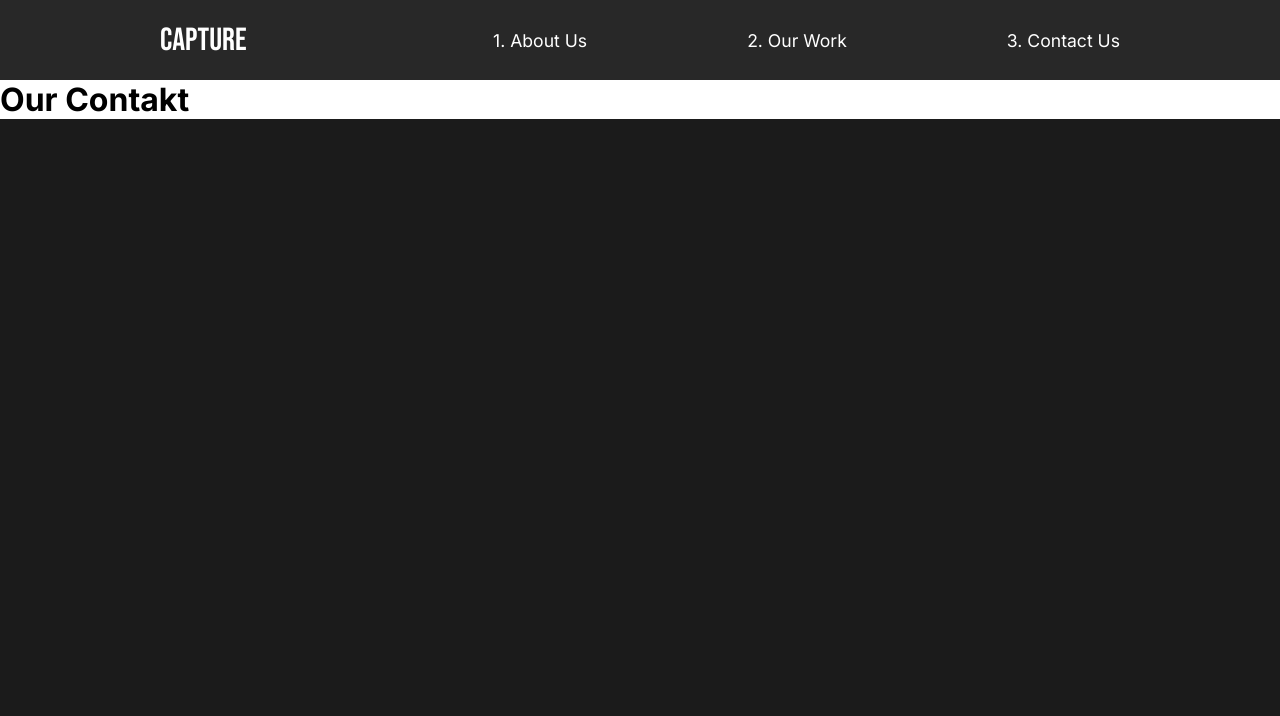
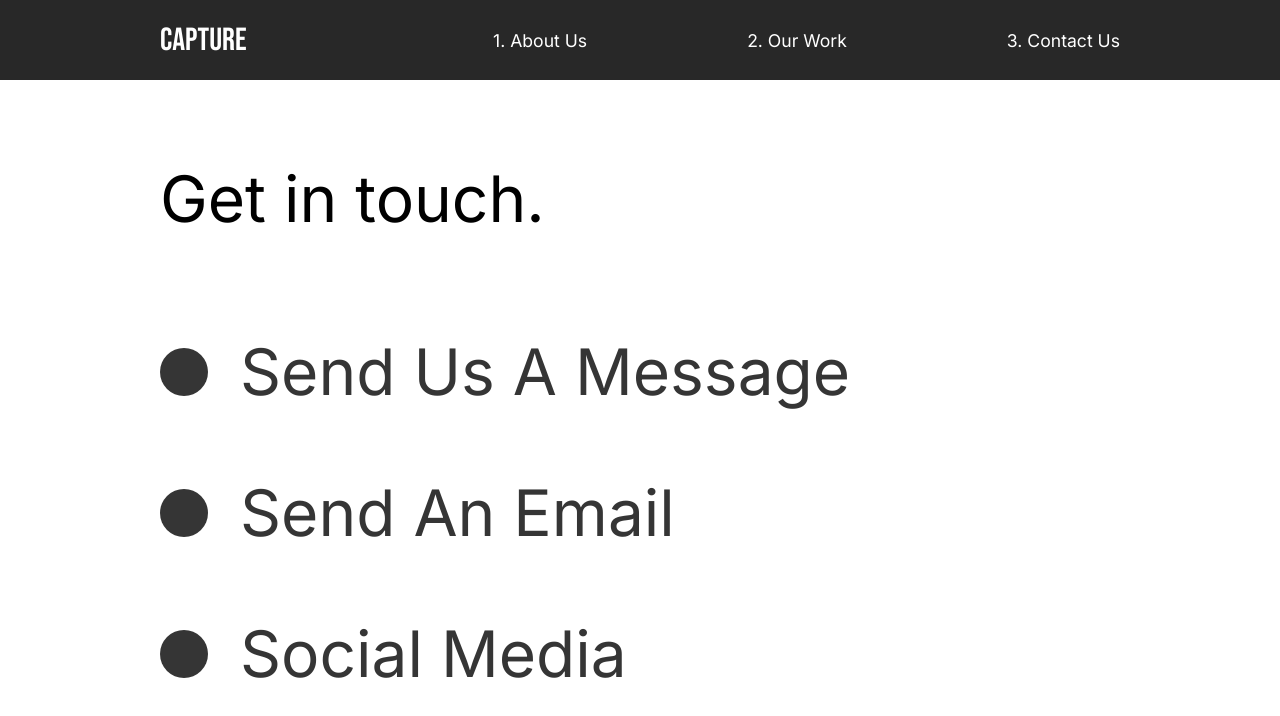
Before and after one commit to Viki-Bo/website-project-react, a React (Create React App) app: page /contact in a window 1280 px wide. Shown: the top 716 px of the page. Built offline with nearby package versions, Linux system fonts and the light colour scheme.

Commit message:
add scroll / contact anim

```diff
--- a/src/animation.js
+++ b/src/animation.js
@@ -36,3 +36,8 @@
     hidden: {opacity: 1},
     show: {opacity: 1, transition: {staggerChildren: 0.15, ease:'easeOut'}},
 };
+
+export const scrollReveal = {
+    hidden: {opacity: 0, scale: 1.2, transition: {duration:0.5},},
+    show: {opacity: 1, scale: 1, transition: {duration: 0.5,},},
+};
--- a/src/components/FaqSection.js
+++ b/src/components/FaqSection.js
@@ -3,11 +3,17 @@
 import {About} from '../styles';
 import Toggle from './Toggle';
 import { AnimateSharedLayout } from 'framer-motion';
+import { useScroll } from './useScroll';
+import { scrollReveal } from '../animation';
 
 const FaqSection = () => {
-
+    const [element, controls] = useScroll();
     return (
-        <Faq>
+        <Faq
+        ref={element}
+        animate={controls}
+        initial="hidden"
+        variants={scrollReveal}>
             <h2>Any Questions? <span>FAQ</span></h2>
             <AnimateSharedLayout>
             <Toggle title="How Do I Start?">
--- a/src/components/ServicesSection.js
+++ b/src/components/ServicesSection.js
@@ -6,10 +6,17 @@
 import home2 from '../img/home2.png';
 import { About, Description, Image } from '../styles';
 import styled from "styled-components";
+import {scrollReveal} from '../animation';
+import { useScroll } from './useScroll';
 
 const ServicesSection = () => {
+    const [element, controls] = useScroll();
     return(
-        <Services>
+        <Services
+        variants={scrollReveal}
+        animate={controls}
+        initial="hidden"
+        ref={element}>
             <Description>
                 <h2>High <span>quality</span> services.</h2>
                 <Cards>
--- a/src/components/Toggle.js
+++ b/src/components/Toggle.js
@@ -2,7 +2,7 @@
 import React, { useState } from 'react';
 
 const Toggle = ({children, title}) => {
-    const [toggle, setToggle] = useState(true);
+    const [toggle, setToggle] = useState(false);
     return <motion.div layout classname="question" onClick={() => setToggle(!toggle)}>
         <motion.h4 layout>{title}</motion.h4>
         {toggle ? children: ""}
--- /dev/null
+++ b/src/components/useScroll.js
@@ -0,0 +1,13 @@
+import { useInView } from 'react-intersection-observer';
+import { useAnimation } from 'framer-motion';
+
+export const useScroll = () => {
+    const controls = useAnimation();
+    const [element, view] = useInView({ threshold: 0.5});
+    if(view){
+        controls.start('show');
+    }else{
+        controls.start('hidden');
+    }
+    return [element, controls];
+}
--- a/src/pages/ContactUs.js
+++ b/src/pages/ContactUs.js
@@ -1,19 +1,79 @@
 import React from 'react';
 import { motion } from 'framer-motion';
-import {pageAnimation} from '../animation';
+import { pageAnimation, titleAnim } from '../animation';
+import styled from 'styled-components';
 
 
 const ContactUs = () => {
     return (
-        <motion.div
+        <ContactStyle
         exit="exit"
         variants={pageAnimation}
         initial="hidden"
         animate="show"
         style={{background: "#fff" }}>
-            <h1>Our Contakt</h1>
-        </motion.div>
+            <Title>
+                <Hide>
+                    <motion.h2
+                    variants={titleAnim}
+                    >Get in touch.</motion.h2>
+                </Hide>
+            </Title>
+            <div>
+                <Hide>
+                <Social
+                variants={titleAnim}>
+                    <Circle />
+                    <h2>Send Us A Message</h2>
+                </Social>
+                </Hide>
+                <Hide>
+                <Social
+                variants={titleAnim}>
+                    <Circle />
+                    <h2>Send An Email</h2>
+                </Social>
+                </Hide>
+                <Hide>
+                <Social
+                variants={titleAnim}>
+                    <Circle />
+                    <h2>Social Media</h2>
+                </Social>
+                </Hide>
+            </div>
+        </ContactStyle>
     );
 };
 
+const ContactStyle = styled(motion.div)`
+    padding: 5rem 10rem;
+    color: #353535;
+    min-height: 90vh;
+`;
+
+const Title = styled.div`
+    margin-bottom: 4rem;
+    color: black;
+`;
+
+const Hide = styled.div`
+    overflow: hidden;
+`;
+
+const Circle = styled.div`
+    border-radius: 50%;
+    width: 3rem;
+    height: 3rem;
+    background-color: #353535;
+`;
+
+const Social = styled(motion.div)`
+    display: flex;
+    align-items: center;
+    h2{
+        margin: 2rem;
+    }
+`;
+
 export default ContactUs;
--- a/src/pages/OurWork.js
+++ b/src/pages/OurWork.js
@@ -6,9 +6,11 @@
 import goodtimes from '../img/goodtimes-small.png';
 import { motion } from 'framer-motion';
 import {sliderContainer, pageAnimation, fade, photoAnim, lineAnim, slider} from '../animation';
-
+import {useScroll} from '../components/useScroll';
 
 const OurWork = () => {
+    const [element, controls] = useScroll();
+    const [element2, controls2] = useScroll();
     return (
         <Work
             exit="exit"
@@ -36,16 +38,28 @@
                 </Hide>
                 </Link>
             </Movie>
-            <Movie>
+            <Movie
+            ref={element}
+            variants={fade}
+            animate={controls}
+            initial="hidden">
                 <h2>The Racer</h2>
-                <div className="line"></div>
+                <motion.div
+                variants={lineAnim}
+                className="line"></motion.div>
                 <Link to="/work/the-racer">
                 <img src={theracer} alt="racer" />
                 </Link>
             </Movie>
-            <Movie>
+            <Movie
+            ref={element2}
+            variants={fade}
+            animate={controls2}
+            initial="hidden">
                 <h2>Good Times</h2>
-                <div className="line"></div>
+                <motion.div
+                variants={lineAnim}
+                className="line"></motion.div>
                 <Link to="/work/good-times">
                 <img src={goodtimes} alt="goodtimes" />
                 </Link>
@@ -62,7 +76,7 @@
         padding: 1rem 0rem;
     }
 `;
-const Movie = styled.div`
+const Movie = styled(motion.div)`
     padding-bottom: 10rem;
     .line{
         height: 0.5rem;
--- a/src/styles.js
+++ b/src/styles.js
@@ -1,7 +1,8 @@
 import styled from "styled-components";
+import { motion } from "framer-motion";
 
 
-export const About = styled.div`
+export const About = styled(motion.div)`
     min-height: 90vh;
     display: flex;
     align-items: center;
```
